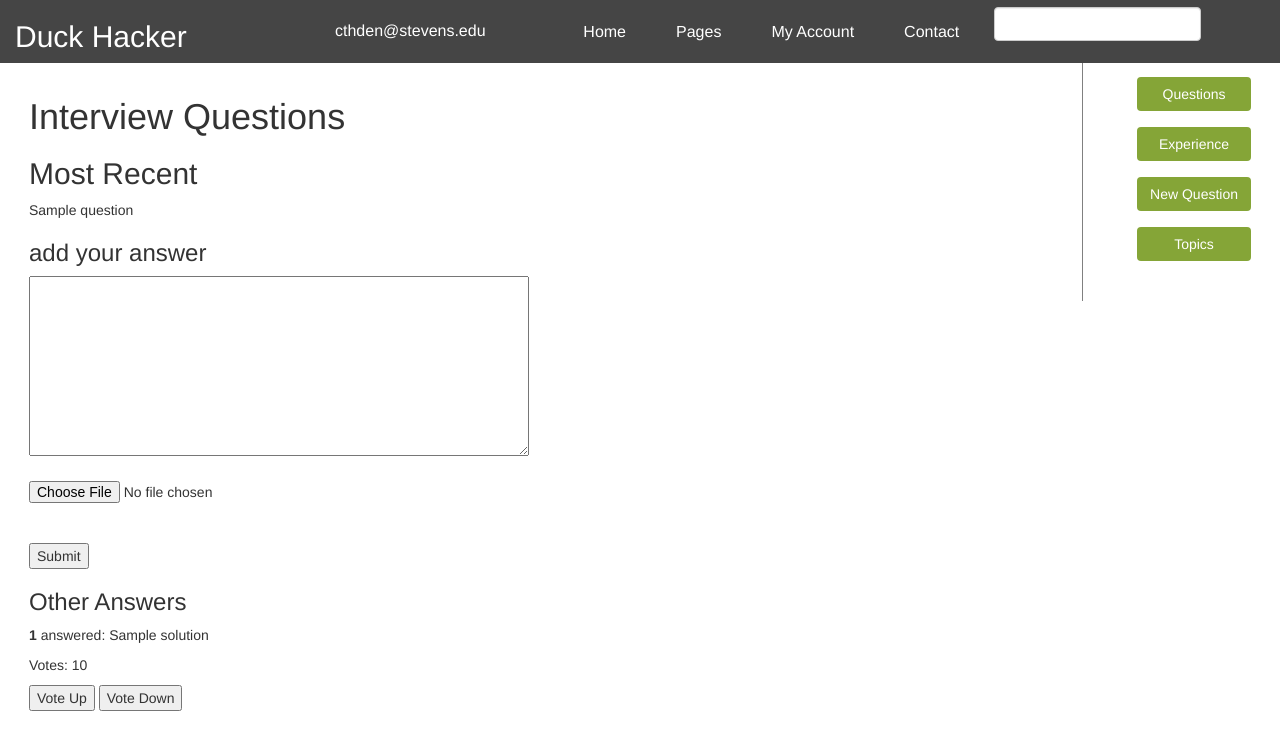
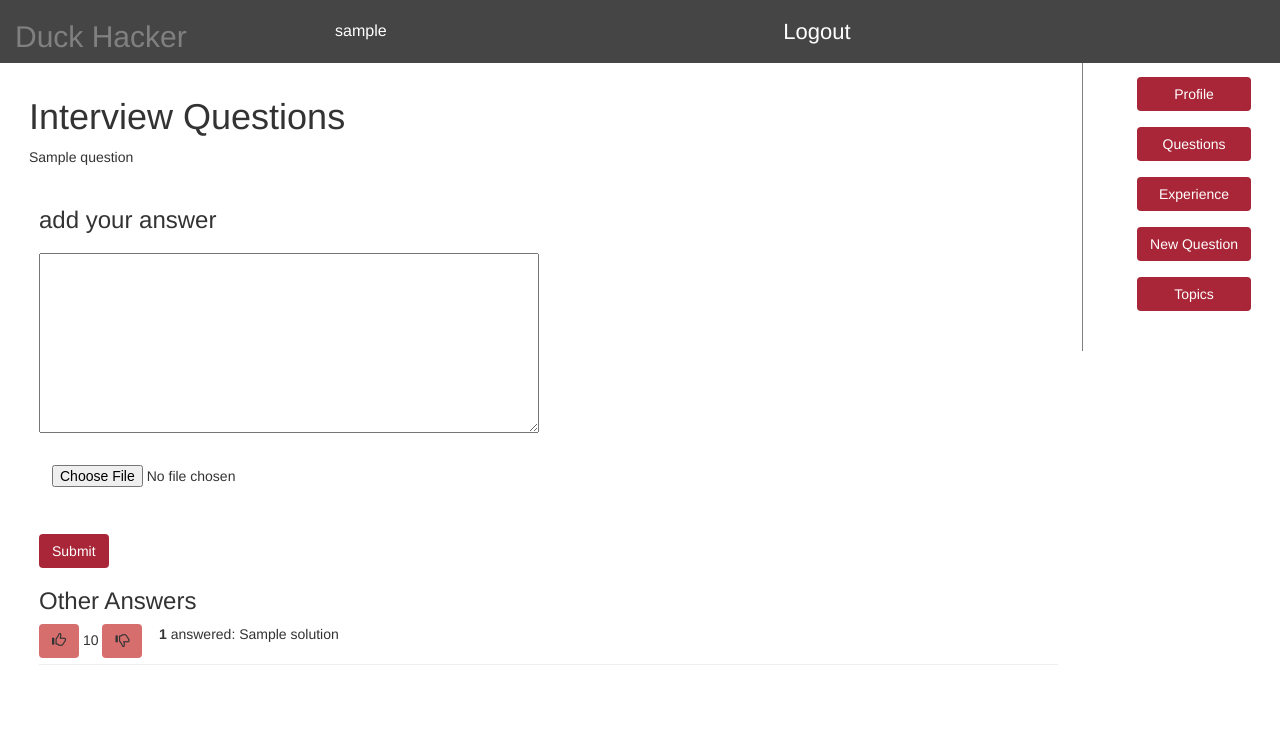
Before and after one commit to justinak/ssw690Spring2018, a Flask app: template templates/DuckHacker.html in a window 1280 px wide. Shown: the top 750 px of the page. Run offline with Flask 2, Linux system fonts and the light colour scheme; the template is opened without the code that fills it: most values are stand-ins (such as "Sample title", 1, 10 or a date in 2020); parts of the project's set-up code (start-up, migrations or seed data) failed here and were passed over; some libraries are stand-ins or nearby versions.

Commit message:
fixed html and user sessions

```diff
--- a/Firebase_config.py
+++ b/Firebase_config.py
@@ -23,10 +23,10 @@ class User():
     def create_user(self):
         user = auth.create_user_with_email_and_password(self.email, self.password)
         self.token_id = user['localId']
+        auth.send_email_verification(self.token_id)
         return self.token_id
 
     def signin(self):
         user = auth.sign_in_with_email_and_password(self.email, self.password)
-        print(user)
         self.token_id = user['localId']
         return self.token_id
--- a/User.py
+++ b/User.py
@@ -1,4 +1,3 @@
-
 from random import randint
 import datetime
 import MongoCalls
--- a/application.py
+++ b/application.py
@@ -1,5 +1,5 @@
 """handle all routing for website. interfaces with Mongocalls.py"""
-from flask import Flask, render_template, request, make_response, redirect, url_for
+from flask import Flask, render_template, request, make_response, redirect, url_for, Session
 from random import randint
 from bson.binary import Binary
 from Firebase_config import User
@@ -11,12 +11,17 @@ application = Flask(__name__)
 title = "DuckHacker"
 post_questions = {}  # dictionary to contain the question asked to user
 user = None
-App_root = os.path.dirname(os.path.abspath(__file__))  # get file path for files to be uploaded to db
+App_root = os.path.dirname(os.path.abspath(__file__))  # get file path for files to be uploaded
+session=Session()
 
 @application.route('/')
 def index():
+    if 'username' in session.keys():
+        return redirect(url_for('get_questions'))
     return render_template('Login.html', title=title)
 
+
+#############################################################################################################
 @application.route('/login',methods=['POST', 'GET'])
 def login():
     if request.method =="POST":
@@ -25,12 +30,23 @@ def login():
         global user
         user = User(email, password)
         token = user.signin()
+        #get user name from mongo
+        username = MongoCalls.get_specific_user(token)['username']
+        global session
+        session['username'] = username
         if token != None:
             return redirect(url_for('get_questions'))
 
     return redirect(url_for('Index'))
 
+##############################################################################################################
+@application.route('/logout')
+def logout():
+    session.pop('username')
 
+    return redirect(url_for('index'))
+
+#############################################################################################################
 @application.route('/signup',methods=['POST', 'GET'])
 def sign():
     if request.method =="POST":
@@ -40,7 +56,8 @@ def sign():
         global user
         user = User(email, password)
         token = user.create_user()
-
+        session['username'] = username
+        print(session)
         if token != None:
             MongoCalls.add_user(token, email, username,
                                 'https://pbs.twimg.com/profile_images/676830491383730177/pY-4PfOy_400x400.jpg')
@@ -49,12 +66,21 @@ def sign():
     return redirect(url_for('Index'))
 
 
+################################################################################################################
+@application.route('/home')
+def user_profile():
+    user=MongoCalls.get_userbyid(session['username'])
+    return render_template('home.html', user=user)
+
+################################################################################################################
 @application.route('/menu', methods=['POST', 'GET'])
 def menu_options():
     """Handle clicks of menu options ***still needs to be updated"""
     if request.method == 'POST':
         if request.form['menu'] == 'Experience':
             return redirect(url_for('display_experiences'))
+        if request.form['menu'] == 'Profile':
+            return redirect(url_for('user_profile'))
         if request.form['menu'] == 'newQuestion':
             return redirect(url_for('display_add_question'))
         if request.form['menu'] == 'Questions':
@@ -65,13 +91,14 @@ def menu_options():
 ################################################################################################
 @application.route('/questions')
 def get_questions():
-    global post_questions
+
     questions = MongoCalls.get_question()
     randnum = randint(0, len(questions) - 1)
+    global post_questions
     post_questions['question'] = questions[randnum]
     solutions = MongoCalls.get_solution_by_id(questions[randnum]['_id'])
     return render_template('DuckHacker.html', title=title, question=questions[randnum],
-                           newcomment=solutions)
+                           newcomment=solutions, username=session['username'])
 
 
 #######################################################################################################
@@ -82,55 +109,55 @@ def handle_data():
         answer = request.form['Solution']
         id = request.form['quesid']
         if 'file' not in request.files:
-            MongoCalls.insert_solution(answer, id)
+            MongoCalls.insert_solution(answer, id, session['username'])
         else:
             file = request.files['file']
             if file.filename != '':
                 binfile = save_file(file)
-                MongoCalls.insert_solution(answer, id, files=binfile)
+                MongoCalls.insert_solution(answer, id, session['username'], files=binfile)
         solutions = MongoCalls.get_solution_by_id(id)
         question = MongoCalls.get_specific_ques(id)
+        return render_template('DuckHacker.html', title=title, question=question, newcomment=solutions, username=session['username'])
+
     elif request.method =='GET':
         id=request.form['quesid']
         solutions = MongoCalls.get_solution_by_id(id)
         question = MongoCalls.get_specific_ques(id)
+        return render_template('DuckHacker.html', title=title, question=question, newcomment=solutions, username=session['username'])
 
-        # return render_template('DuckHacker.html', title=title, question=post_questions['question'],
-        #                        newcomment=MongoCalls.get_solution_by_id(8345))
-    return render_template('DuckHacker.html', title=title, question=question, newcomment=solutions)
-
+    # return render_template('DuckHacker.html', title=title, question=question, newcomment=solutions)
 
 #########################################################################################################
 @application.route('/question/add')
 def display_add_question():
-    return render_template('Questions.html')
+    return render_template('Questions.html', username=session['username'])
 
 ########################################################################################################
 @application.route('/experience')
 def display_experiences():
     experience = MongoCalls.get_experience()
-    return render_template('Experience.html', title=title, experiences=experience)
+    return render_template('Experience.html', title=title, experiences=experience, username=session['username'])
 
 
 ############################################################################################################
 @application.route('/experience/submit', methods=['POST', 'GET'])
 def experience():
-    id = randint(0, 9999)
+
     if request.method == 'POST':
         projectpath = request.form['Experience']
         if 'file' not in request.files:
-
-            MongoCalls.insert_experience(id, projectpath)
+            print(session)
+            MongoCalls.insert_experience(session['username'], projectpath)
             # Experiences_page.add_experience(projectpath, id)
         else:
             file = request.files['file']
             if file.filename != '':
                 binfile = save_file(file)
-                MongoCalls.insert_experience(id, projectpath)
+                MongoCalls.insert_experience(session['username'], projectpath)
                 # Experiences_page.add_experience(projectpath, id)
 
     experience = MongoCalls.get_experience()
-    return render_template('Experience.html', title=title, experiences=experience)
+    return render_template('Experience.html', title=title, experiences=experience, username=session['username'])
 
 
 ########################################################################################################
@@ -140,7 +167,7 @@ def add_question():
         projectpath = request.form['question']
         title = request.form['title']
         topic = request.form['topic']
-        MongoCalls.insert_questions(projectpath, title, topic)
+        MongoCalls.insert_questions(projectpath, title, topic, session['username'])
 
     return redirect(url_for('get_questions'))
 
@@ -162,7 +189,7 @@ def get_topic_questions():
         elif request.form['topic'] == 'Testing':
             questions = MongoCalls.find_by_topic('Testing')
 
-    return render_template('Topics.html', title=title, questions=questions)
+    return render_template('Topics.html', title=title, questions=questions, username=session['username'])
 
 
 #########################################################################################################
@@ -181,45 +208,43 @@ def display_question_id():
 ##########################################################################################################
 @application.route('/topic')
 def display_topic():
-    return render_template('Topics.html', title=title)
+    return render_template('Topics.html', title=title, username=session['username'])
 
 
 #############################################################################################################
-@application.route('/voteup/<string:post_id>', methods=['POST'])
-def voteUp(post_id):
+@application.route('/vote/<string:post_id>/<string:question_id>', methods=['POST'])
+def votesUp(post_id, question_id):
     """Handle vote ups on click of button for any solution"""
-    MongoCalls.increase_count(post_id)
-    solutions = MongoCalls.get_solution_by_id(post_questions['question']['_id'])
-    return render_template('DuckHacker.html', title=title, question=post_questions['question']['question'],
-                           newcomment=solutions)
+    if request.method == "POST":
+        if request.form['vote'] == 'voteup':
+            print('voteup:', post_id)
+            MongoCalls.increase_count(post_id)
 
+        elif request.form['vote'] == 'votedown':
+            print('votedown:', post_id)
+            MongoCalls.decrease_count(post_id)
 
-##########################################################################################################
-@application.route('/votedown/<string:post_id>', methods=['POST'])
-def votedown(post_id):
-    """Handle vote ups on click of button for any solution"""
-    MongoCalls.decrease_count(post_id)
-    solutions = MongoCalls.get_solution_by_id(post_questions['question']['_id'])
-    return render_template('DuckHacker.html', title=title, question=post_questions['question']['question'],
-                           newcomment=solutions)
+    solutions = MongoCalls.get_solution_by_id(question_id)
+    question = MongoCalls.get_specific_ques(question_id)
+    return render_template('DuckHacker.html', title=title, question=question,
+                           newcomment=solutions, username=session['username'])
 
 
 #########################################################################################################
-@application.route('/exvoteup/<string:post_id>', methods=['POST'])
-def ex_voteUp(post_id):
-    """Handle vote ups on click of button for any solution"""
-    MongoCalls.ex_increase_count(post_id)
+@application.route('/exvote/<string:post_id>', methods=['POST'])
+def exvotesUp(post_id):
+    """Handle vote on click of button for any solution"""
+    if request.method == "POST":
+        if request.form['vote'] == 'voteup':
+            print('voteup:', post_id)
+            MongoCalls.ex_increase_count(post_id)
+
+        elif request.form['vote'] == 'votedown':
+            print('votedown:', post_id)
+            MongoCalls.ex_decrease_count(post_id)
+
     experience = MongoCalls.get_experience()
-    return render_template('Experience.html', title=title, experiences=experience)
-
-
-##########################################################################################################
-@application.route('/exvotedown/<string:post_id>', methods=['POST'])
-def ex_votedown(post_id):
-    """Handle vote ups on click of button for any solution"""
-    MongoCalls.ex_decrease_count(post_id)
-    experience = MongoCalls.get_experience()
-    return render_template('Experience.html', title=title, experiences=experience)
+    return render_template('Experience.html', title=title, experiences=experience, username=session['username'])
 
 
 ########################################################################################################
@@ -256,4 +281,8 @@ def convert_binary(file):
 if __name__ == "__main__":
     # Setting debug to True enables debug output. This line should be
     # removed before deploying a production app.
-    application.run(debug=True)
+    application.secret_key = 'super secret key'
+    application.config['SESSION_TYPE'] = 'filesystem'
+    # session.init_app(application)
+
+application.run(debug=True)
--- a/templates/DuckHacker.html
+++ b/templates/DuckHacker.html
@@ -8,24 +8,24 @@
     <h2>Duck Hacker</h2>
   </div>
   <div class = "email col-md-2">
-    cthden@stevens.edu
+    {{username}}
   </div>
   <div class = "toolbar col-md-7">
     <ul class = "nav navbar-nav">
       <li>
-        <a>Home</a>
+        <a>    </a>
       </li>
       <li>
-        <a>Pages</a>
+        <a>    </a>
       </li>
       <li>
-        <a>My Account</a>
+        <a>    </a>
       </li>
       <li>
-        <a>Contact</a>
+        <a>    </a>
       </li>
       <li>
-          <input type = "text" class="form-control">
+          <a href="{{url_for('logout')}}">Logout</a>
       </li>
     </ul>
 </div>
@@ -34,6 +34,11 @@
 <div class = "menu">
    <form action ="/menu" method = "post">
   <ul>
+    <li>
+      <div>
+      <button type="submit" value="Profile" name="menu" class="btn btn-block">Profile</button>
+      </div>
+    </li>
     <li>
       <div>
       <button type="submit" value="Questions" name="menu" class="btn btn-block">Questions</button>
@@ -60,30 +65,35 @@
 
 <div class = "content">
   <h1>Interview Questions</h1>
-  <h2>Most Recent</h2>
   <p>{{question.question}}</p>
   <div class = "addanswers">
     <h3>add your answer</h3>
+    <div class="submit">
     <form action = "{{url_for('handle_data')}}" method = "POST" enctype="multipart/form-data">
         <textarea name="Solution" id="Solution" class = "answer"></textarea><br/><br/>
-        <input type="file" value="Upload File" name="file"/><br/><br/>
-        <button type="submit" value="{{question._id}}" name="quesid">Submit</button>
+        <input type="file" value="Upload File" name="file" class="btn"/><br/><br/>
+        <button type="submit" value="{{question._id}}" name="quesid" class="btn">Submit</button>
     </form>
+    </div>
       <h3>Other Answers</h3>
-      <table>
+
           {% for post in newcomment %}
-        <tr>
-          <div><p><b>{{ post.userid }}</b> answered: {{ post.solution }}</p><p>Votes: {{post.votes}}</p>
-            <input  name="voteup" type="submit" id="up{{post._id}}" value="Vote Up" onclick="voteup('{{post._id}}')" />
-            <input name="votedown" type="submit" id="down{{post._id}}" value="Vote Down"
-                   onclick="votedown('{{post._id}}')"/>
-          </div>
-        </tr>
+
+             <form    action="/vote/{{post._id}}/{{question._id}}" method="post">
+               <div class="vote">
+                    <button class = "btn" type="submit" name="vote" value="voteup"><span class="glyphicon glyphicon-thumbs-up"></span></button>
+                    <span id = "vote">{{post.votes}}</span>
+                    <button class = "btn" type="submit" name="vote" value="votedown"><span class = "glyphicon glyphicon-thumbs-down"></span></button>
+               </div>
+                    <p><b>{{ post.userid }}</b> answered: {{ post.solution }}</p>
+             </form>
+             <hr>
+
           {% endfor %}
-      </table>
+
+
+  </div>
 
 </div>
-
-
 </div>
 {% endblock %}
--- a/templates/Login.html
+++ b/templates/Login.html
@@ -33,10 +33,11 @@
 
 <div class="content" align="center">
     <h3>DuckHacker Login</h3>
+    <div class="submit">
         <form action="/login" method="post">
             <input type="email" name="user_email" placeholder="atila@stevens.edu" align="center"/><br/><br/>
             <input type="password" name="user_pswrd" placeholder="password---" align="center"/><br/><br/>
-        <input type="submit" align="center"/>
+            <button type="submit" align="center" class="btn">Login</button>
         </form>
         <h3>OR </h3>
         <h4>Sign Up below</h4>
@@ -45,7 +46,8 @@
             <input type="email" name="user_email" placeholder="atila@stevens.edu" align="center"/><br/><br/>
             <input type="password" name="user_pswrd" placeholder="password---" align="center"/><br/><br/>
             <!--<p>Upload Photo:</p><input type="file" name="user_photo" align="center"><br/><br/>-->
-        <input type="submit" align="center"/>
+            <button type="submit" align="center" class="btn">Register</button>
         </form>
     </div>
+</div>
 {%endblock%}
--- a/templates/base.html
+++ b/templates/base.html
@@ -84,6 +84,29 @@
 
 
 <style>
+.imagesize {
+            max-width: 200px;
+            max-height: 200px;
+        }
+
+.card {
+    box-shadow: 0 4px 8px 0 rgba(0, 0, 0, 0.2);
+    max-width: 600px;
+    margin: auto;
+    text-align: center;
+}
+
+.title {
+    color: grey;
+    font-size: 18px;
+}
+
+a {
+    text-decoration: none;
+    font-size: 22px;
+    color: black;
+}
+
 div.container {
     width: 100%;
 }
@@ -130,11 +153,69 @@ a {
 }
 .menu button {
     color:white;
-    background-color: rgb(133,165,55);
+    background-color: rgb(168,38,56);
 }
 
 .menu li div {
     height: 50px;
+}
+.menu_topic {
+    float: center;
+    max-width: 500px;
+    padding: 1em;
+}
+.menu_topic ul {
+    list-style-type: none;
+}
+.menu_topic button {
+    color:white;
+    background-color: rgb(168,38,56);
+}
+
+.menu_topic li div {
+    height: 50px;
+}
+.answer {
+    width:500px;
+    height: 180px;
+}
+
+.new-question{
+    margin-left: 60px;
+}
+
+.QTitle {
+    margin: 20px;
+}
+
+.QTag {
+    margin: 20px;
+}
+
+.QDescription {
+    margin: 20px;
+}
+.question-title{
+    width: 600px;
+    height:60px;
+}
+
+.question-tags {
+    width:600px;
+    height: 50px;
+}
+.question-description {
+    width: 600px;
+    height: 100px;
+}
+
+.post-question {
+    margin: 20px;
+}
+
+.post {
+    background-color: rgb(168,38,56);
+    color: white;
 }
 
 .answer {
@@ -147,8 +228,46 @@ a {
 }
 
 .submit button {
-    background-color:rgb(133,165,55);
+    background-color:rgb(168,38,56);
     color:white;
+}
+
+.vote{
+    width: 120px;
+    float: left;
+}
+
+.vote button{
+    background-color: rgb(214, 110, 110)
+}
+
+.answer1 {
+    margin-top: 10px;
+    background-color:white;
+    padding: 10px;
+}
+.question {
+    background-color: white;
+    padding:10px;
+}
+.addanswers {
+    background-color: white;
+    margin-top: 10px;
+    padding: 10px;
+}
+
+.upicture{
+  height: 30px;
+  width: 30px;
+}
+
+.user{
+  margin-bottom: 10px;
+}
+.time {
+  color: gray;
+  clear: left;
+  margin-top:20px;
 }
 </style>
 </head>
```
Also changed, not shown: MongoCalls.py (+20 -9 lines), templates/Experience.html (+24 -28 lines), templates/Questions.html (+15 -19 lines), templates/Topics.html (+11 -19 lines), templates/interviewpage.html (deleted, +0 -24 lines). Lines whose indentation alone changed are shown as unchanged.
